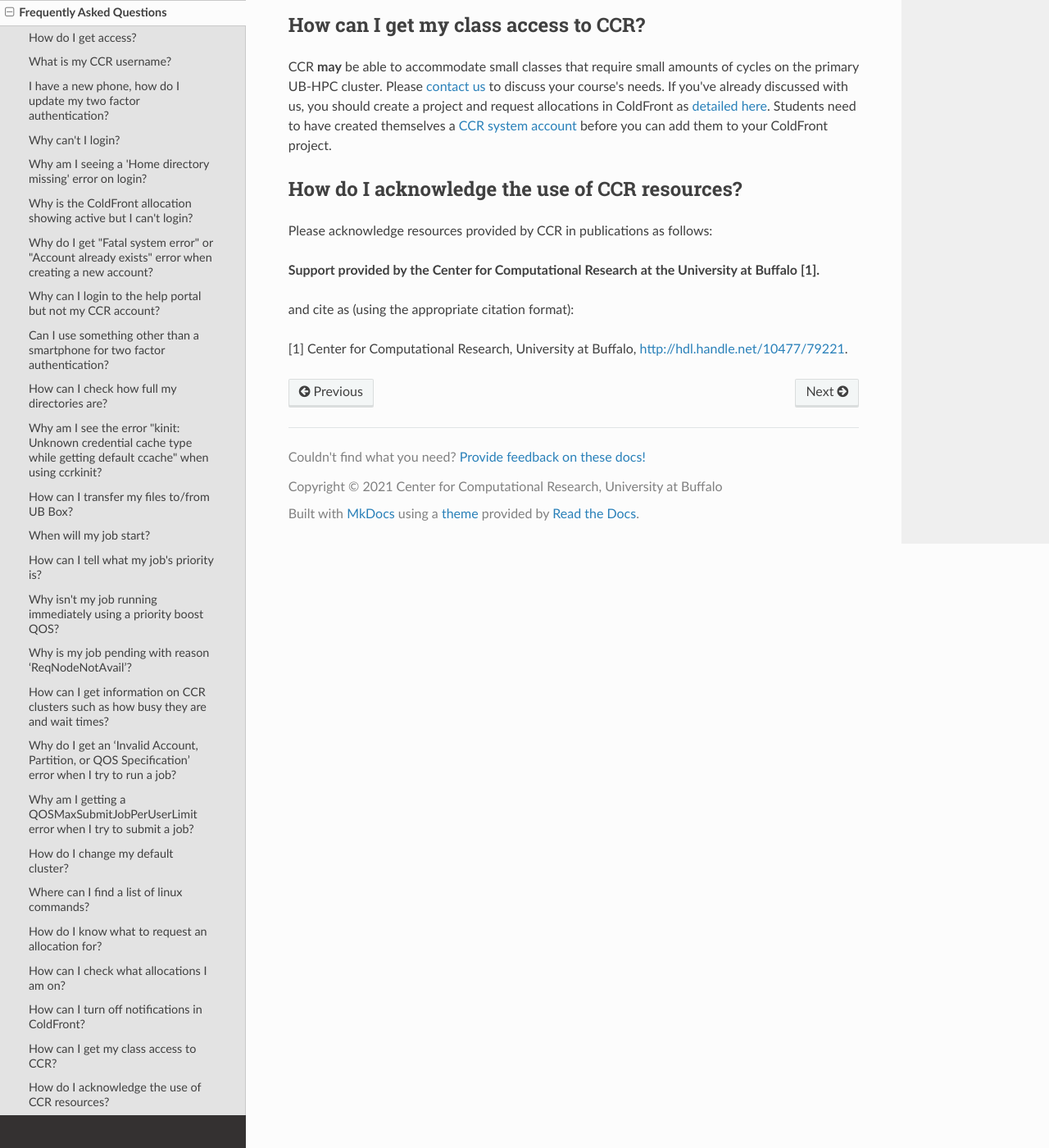
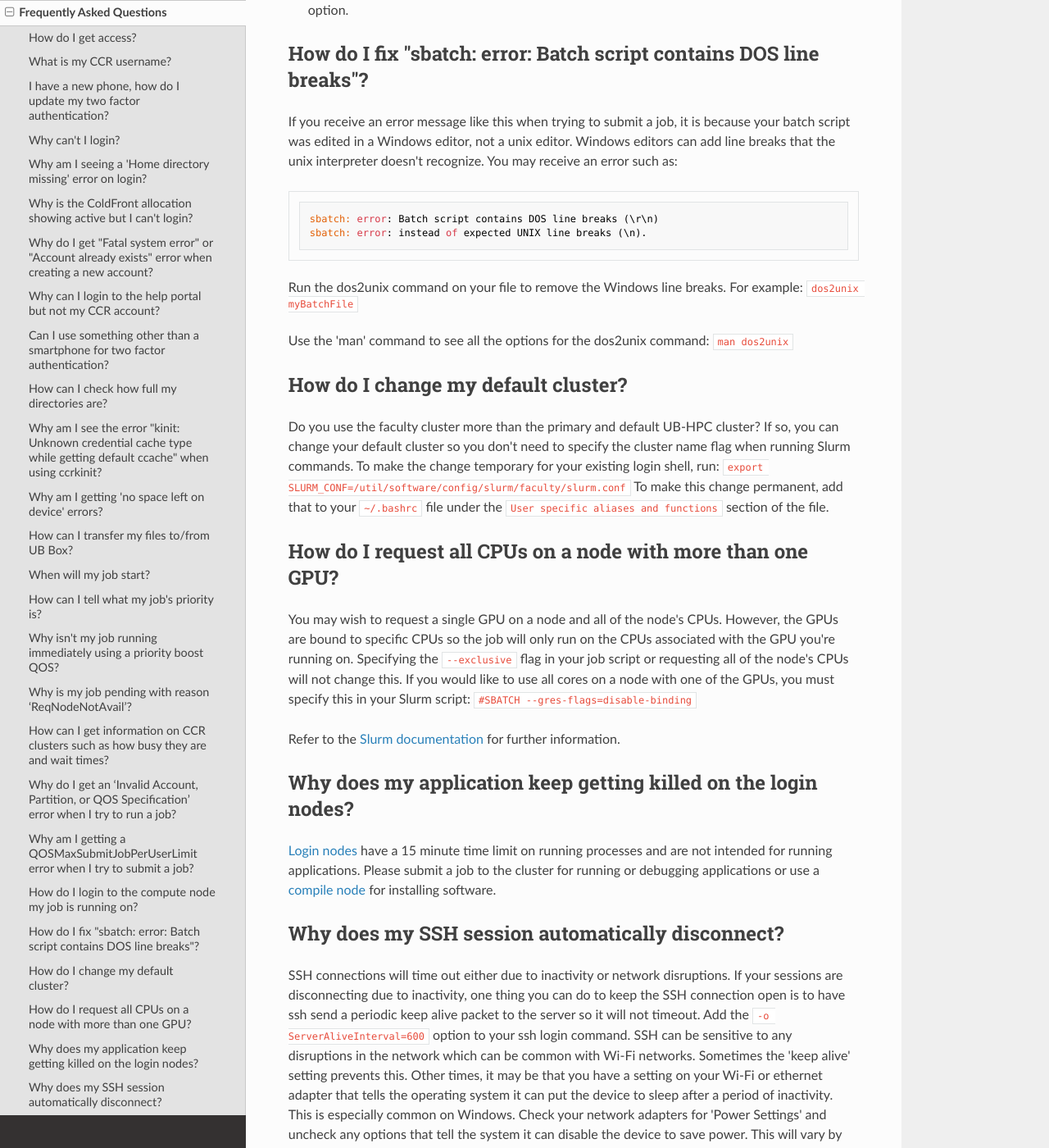
Before and after one commit to ubccr/ccrdocs, an MkDocs documentation site: the page built from pages/faq.md, in a window 1280 px wide and 1400 px high, scrolled down 6219 px. Shown: the whole window at 82% size. Built offline with MkDocs 1.6.1, drawn with Linux system fonts in a browser that asks for light colours; nearby versions of some CDN libraries; some of the changed text lies outside the part shown.

Commit message:
fixed typos and format issues, more faq

````diff
--- a/pages/faq.md
+++ b/pages/faq.md
@@ -47,7 +47,7 @@ The Freshdesk help desk portal accounts are separate from our CCR system account
 
 ## Can I use something other than a smartphone for two factor authentication?
 
-Yes!  Though smartphones are the recommended second factor for your CCR account, if you don't have one or done want to use yours, you can utilized a desktop application (i.e. Authy) or a programmable hardware security key.  There are many on the market including Yubico Yubikeys, Google Titan security keys, and others [recommended by UBIT](https://www.buffalo.edu/ubit/services/duo/options/security-key.html).  **CCR is not able to integrate with the hardware security keys provided by UBIT because they are not programmable and we're unable to get the "secret" needed to join them to our authentication system.** Please contact [CCR Help](help.md) for details on how to configure your hardware key.
+Yes!  Though smartphones are the recommended second factor for your CCR account, if you don't have one or don't want to use yours, you can utilize a desktop application (i.e. Authy) or a programmable hardware security key.  There are many on the market including Yubico Yubikeys, Google Titan security keys, and others [recommended by UBIT](https://www.buffalo.edu/ubit/services/duo/options/security-key.html). Please contact [CCR Help](help.md) for details on how to configure your hardware key. **CCR is not able to integrate with the hardware security keys provided by UBIT because they are not programmable and we're unable to get the "secret" needed to join them to our authentication system.**
 
 ## How can I check how full my directories are?
 
@@ -70,6 +70,19 @@ Alternatively, you can view this information on the [ColdFront](https://coldfron
 ##  Why am I see the error "kinit: Unknown credential cache type while getting default ccache" when using ccrkinit?
 
 This error is caused by Anaconda conflicting with the Kerberos used by CCR's authentication system.  Some users load Anaconda environments or personal/group Python or Anaconda modules in their `.bashrc` file (found in your home directory).  These environments break Kerberos (and also OnDemand desktops and apps!) so we do not recommend loading them in the .bashrc file.
+
+## Why am I getting 'no space left on device' errors?
+
+If you're sure you're not [over quota](hpc/storage.md) in either file size or number of files, it may be an issue with file permissions.  In the project directories and Panasas scratch directories, users must ensure the group ownership of a file or directory is set to the faculty or project group of that directory.  If you get this error, this is definitely the problem:
+
+`mv: failed to preserve ownership for 'filename': no space left on device`
+
+**Other possible reasons for this error:**
+:  **Moving Files:**  If you are trying to move a file from another location, change the group ownership of the file before moving it or use the copy command instead.
+
+:  **Editing or Creating New Files:**  If you get this error when trying to edit an existing file or trying to create a new one, it is because the 'sticky bit' is not set correctly on the subdirectory you are trying to write in.  You must add the sticky bit to the group permissions on the subdirectory to fix this: `chmod g+s directory_name`
+
+:  **Compiling Code:**  It could be that your permissions are correct but the code you're compiling is using your primary unix group when creating new files.
 
 ## How can I transfer my files to/from UB Box?
 
@@ -129,9 +142,45 @@ sbatch: error: Batch job submission failed: Job violates accounting/QOS policy (
 
 You will get this error if you have reached the partition or per user limits as [described here](hpc/jobs.md#slurm-directives-partitions-qos).  For example, if you have 1000 jobs in the general-compute partition and try to submit another one, you will get this error.  If you've already launched one viz desktop, you've reached your limit.  Wait for some of your jobs to finish and submit more at that time.
 
+## How do I login to the compute node my job is running on?
+
+You will only be able to login to compute nodes that your jobs are running on.  However, rsh/ssh to compute nodes is not permitted.  You can use the Slurm `srun` command to get on the node.  If the job is running on one node use:
+`srun --jobid=jobid --pty /bin/bash`
+
+If the job is running on more than one node, specify the node you want to login to:
+`srun --jobid=jobid --nodelist=node_name -N1 --pty /bin/bash`
+
+- If your job is allocated all of the resources on the node, you will need to include the `--overlap` option.
+- If your job is running on the faculty cluster, you will need to specify the `--clusters=faculty` option.
+
+## How do I fix "sbatch: error: Batch script contains DOS line breaks"?
+
+If you receive an error message like this when trying to submit a job, it is because your batch script was edited in a Windows editor, not a unix editor.  Windows editors can add line breaks that the unix interpreter doesn't recognize.  You may receive an error such as:
+```
+sbatch: error: Batch script contains DOS line breaks (\r\n)
+sbatch: error: instead of expected UNIX line breaks (\n).
+```
+Run the dos2unix command on your file to remove the Windows line breaks.  For example:  `dos2unix myBatchFile`
+
+Use the 'man' command to see all the options for the dos2unix command:  `man dos2unix`
+
 ## How do I change my default cluster?
 
-Do you use the faculty cluster more than the primary and default UB-HPC cluster?  If so, you can change your default cluster so you don't need to specify the cluster name flag when running Slurm commands.  To make the change temporary, for your existing login shell, run: `export SLURM_CONF=/util/software/config/slurm/faculty/slurm.conf`  To make this change permanent, add that to your `~/.bashrc` file under the `User specific aliases and functions` section of the file.
+Do you use the faculty cluster more than the primary and default UB-HPC cluster?  If so, you can change your default cluster so you don't need to specify the cluster name flag when running Slurm commands.  To make the change temporary for your existing login shell, run: `export SLURM_CONF=/util/software/config/slurm/faculty/slurm.conf`  To make this change permanent, add that to your `~/.bashrc` file under the `User specific aliases and functions` section of the file.
+
+## How do I request all CPUs on a node with more than one GPU?
+
+You may wish to request a single GPU on a node and all of the node's CPUs.  However, the GPUs are bound to specific CPUs so the job will only run on the CPUs associated with the GPU you're running on.  Specifying the `--exclusive` flag in your job script or requesting all of the node's CPUs will not change this.  If you would like to use all cores on a node with one of the GPUs, you must specify this in  your Slurm script: `#SBATCH --gres-flags=disable-binding`
+
+Refer to the [Slurm documentation](https://slurm.schedmd.com/gres.conf.html#OPT_Cores) for further information.
+
+## Why does my application keep getting killed on the login nodes?
+
+[Login nodes](hpc/clusters.md#login-nodes) have a 15 minute time limit on running processes and are not intended for running applications.  Please submit a job to the cluster for running or debugging applications or use a [compile node](hpc/clusters.md#compile-nodes) for installing software.
+
+## Why does my SSH session automatically disconnect?
+
+SSH connections will time out either due to inactivity or network disruptions.  If your sessions are disconnecting due to inactivity, one thing you can do to keep the SSH connection open is to have ssh send a periodic keep alive packet to the server so it will not timeout.  Add the `-o ServerAliveInterval=600` option to your ssh login command.  SSH can be sensitive to any disruptions in the network which can be common with Wi-Fi networks.  Sometimes the 'keep alive' setting prevents this.  Other times, it may be that you have a setting on your Wi-Fi or ethernet adapter that tells the operating system it can put the device to sleep after a period of inactivity.  This is especially common on Windows.  Check your network adapters for 'Power Settings' and uncheck any options that tell the system it can disable the device to save power.  This will vary by operating system so we recommend you conduct an internet search for the appropriate instructions.
 
 ## Where can I find a list of linux commands?
 
@@ -153,6 +202,14 @@ Coldfront users are automatically subscribed to receive notifications regarding
 
 CCR **may** be able to accommodate small classes that require small amounts of cycles on the primary UB-HPC cluster.  Please [contact us](help.md) to discuss your course's needs. If you've already discussed with us, you should create a project and request allocations in ColdFront as [detailed here](portals/coldfront.md).  Students need to have created themselves a [CCR system account](getting-access.md) before you can add them to your ColdFront project.
 
+## How can I access my project directory from a Jupyter Notebook?
+
+Create a symbolic link in your home directory that points to your project directory.  Then you'll be able to navigate through the sym link in the Jupyter Notebook.  To create a symbolic link in your home directory called 'projects' run the `ln -s` command, replacing the full path of your project directory and your username in the example below:
+`ln -s /projects/academic/<group_name> /user/username/projects`
+
+You'll then have the link `/user/username/projects` that takes you to your project directory.
+
+
 ## How do I acknowledge the use of CCR resources?
 
 Please acknowledge resources provided by CCR in publications as follows:
````
Also changed, not shown: pages/available-resources.md (+1 -0 lines), pages/hpc/storage.md (+1 -1 lines).
